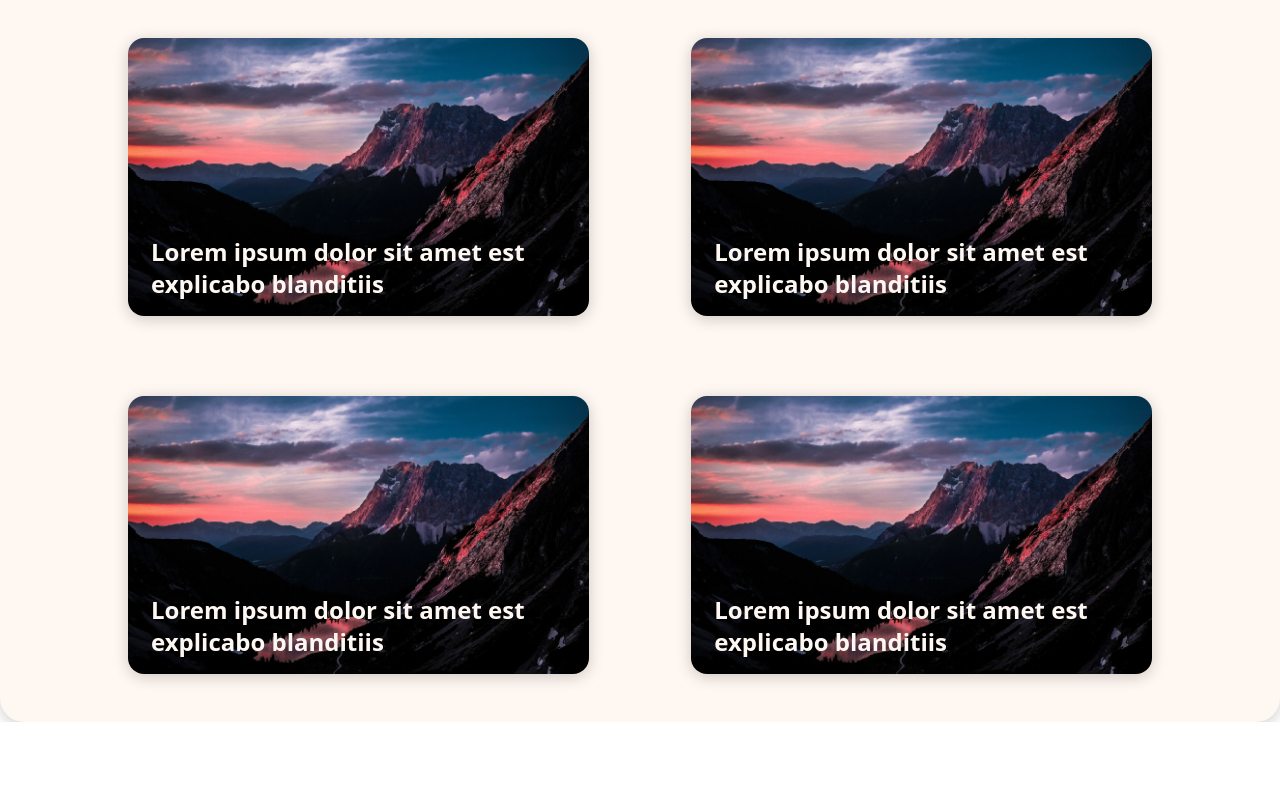
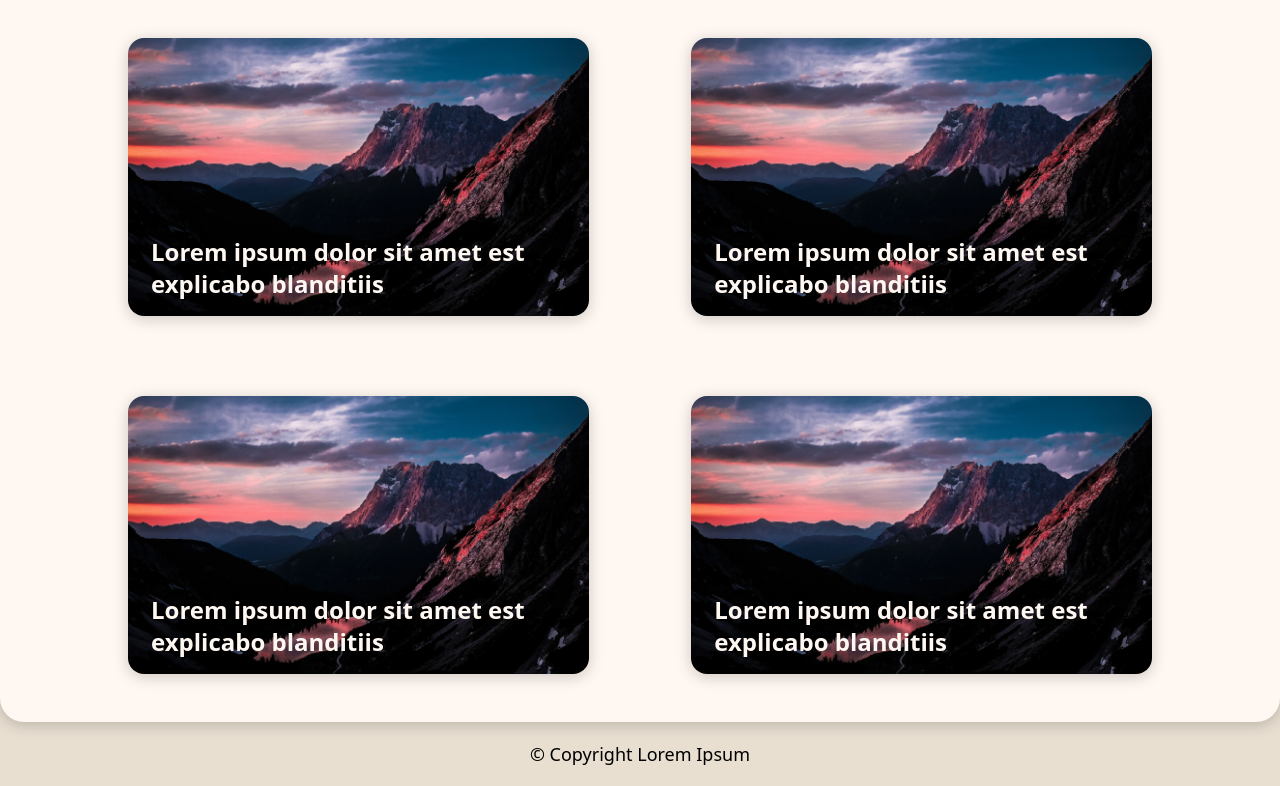
Before and after one commit to dannyfrelink/affiliate-blog, a React (Create React App) app: page /blogs in a window 1280 px wide. Shown: the part 3537-4323 px from the top of the page. Before the commit the page ends 4259 px from the top, so only its background shows below. Built offline with nearby package versions, Linux system fonts and the light colour scheme; the HTML template or start-up script is replaced by a standard one.

Commit message:
update: add ScrollToTopButton on every page

```diff
--- a/src/components/general/Footer.tsx
+++ b/src/components/general/Footer.tsx
@@ -1,12 +1,15 @@
 import React from "react";
 import BaseText from "../typography/BaseText";
 import { useAppContext } from "../../config/AppContext";
+import ScrollToTopButton from "../pages/overview/ScrollToTopButton";
 
 interface FooterProps {}
 
 const Footer: React.FC<FooterProps> = () => {
 	const { screenSize } = useAppContext();
 	return (
+		<div>
+			<ScrollToTopButton />
 			<div
 				className={`flex items-center justify-center relative before:bg-background before:absolute before:inset-0 before:-top-6 before:z-[-1] ${
 					screenSize < 750
@@ -18,6 +21,7 @@ const Footer: React.FC<FooterProps> = () => {
 			>
 				<BaseText>© Copyright Lorem Ipsum</BaseText>
 			</div>
+		</div>
 	);
 };
 
--- a/src/components/pages/overview/ScrollToTopButton.tsx
+++ b/src/components/pages/overview/ScrollToTopButton.tsx
@@ -10,12 +10,12 @@ const ScrollToTopButton: React.FC<ScrollToTopButtonProps> = () => {
 
 	const handleScroll = () => {
 		const scrolled = window.scrollY;
-		setIsVisible(scrolled > 1500);
+		setIsVisible(scrolled > 150);
 	};
 
 	const scrollToTop = () => {
 		window.scrollTo({
-			top: screenSize < 750 ? 600 : screenSize < 1250 ? 800 : 1000,
+			top: 0,
 			behavior: "smooth",
 		});
 	};
@@ -35,7 +35,7 @@ const ScrollToTopButton: React.FC<ScrollToTopButtonProps> = () => {
 					: screenSize < 1250
 					? "bottom-8 right-6 w-12 h-12"
 					: "bottom-10 right-8 w-14 h-14 [&>svg]:text-3xl"
-			} fixed bg-tertair text-primary shadow-subtle opacity-80 justify-center items-center rounded-full cursor-pointer`}
+			} fixed bg-secondary text-primary shadow-subtle opacity-80 justify-center items-center rounded-full cursor-pointer`}
 			onClick={scrollToTop}
 		>
 			<ArrowUpwardIcon />
--- a/src/pages/Accommodations.tsx
+++ b/src/pages/Accommodations.tsx
@@ -2,13 +2,11 @@ import { useEffect } from "react";
 import { useAppContext } from "../config/AppContext";
 import Header from "../components/header/Header";
 import HeaderImage from "../images/mockup/hotel.png";
-import H2 from "../components/typography/H2";
 import BaseText from "../components/typography/BaseText";
 import Overview from "../components/pages/overview/Overview";
 import Footer from "../components/general/Footer";
 import data from "../data/accommodations.json";
 import AccommodationList from "../components/pages/overview/AccomodationList";
-import ScrollToTopButton from "../components/pages/overview/ScrollToTopButton";
 import IntroOverview from "../components/pages/overview/IntroOverview";
 
 export interface Destination {
@@ -83,8 +81,6 @@ const Accommodations = () => {
 				/>
 			</Overview>
 
-			<ScrollToTopButton />
-
 			<Footer />
 		</div>
 	);
--- a/src/pages/Blogs/BlogOverview.tsx
+++ b/src/pages/Blogs/BlogOverview.tsx
@@ -9,7 +9,7 @@ import data from "../../data/blogs.json";
 import ListOverview from "../../components/pages/overview/ListOverview";
 import H3 from "../../components/typography/H3";
 import { Link } from "react-router-dom";
-import ScrollToTopButton from "../../components/pages/overview/ScrollToTopButton";
+import Footer from "../../components/general/Footer";
 
 export interface Destination {
 	id: number;
@@ -116,7 +116,7 @@ const BlogOverview = ({}) => {
 				</div>
 			</Overview>
 
-			<ScrollToTopButton />
+			<Footer />
 		</div>
 	);
 };
```
Lines whose indentation alone changed are shown as unchanged.
